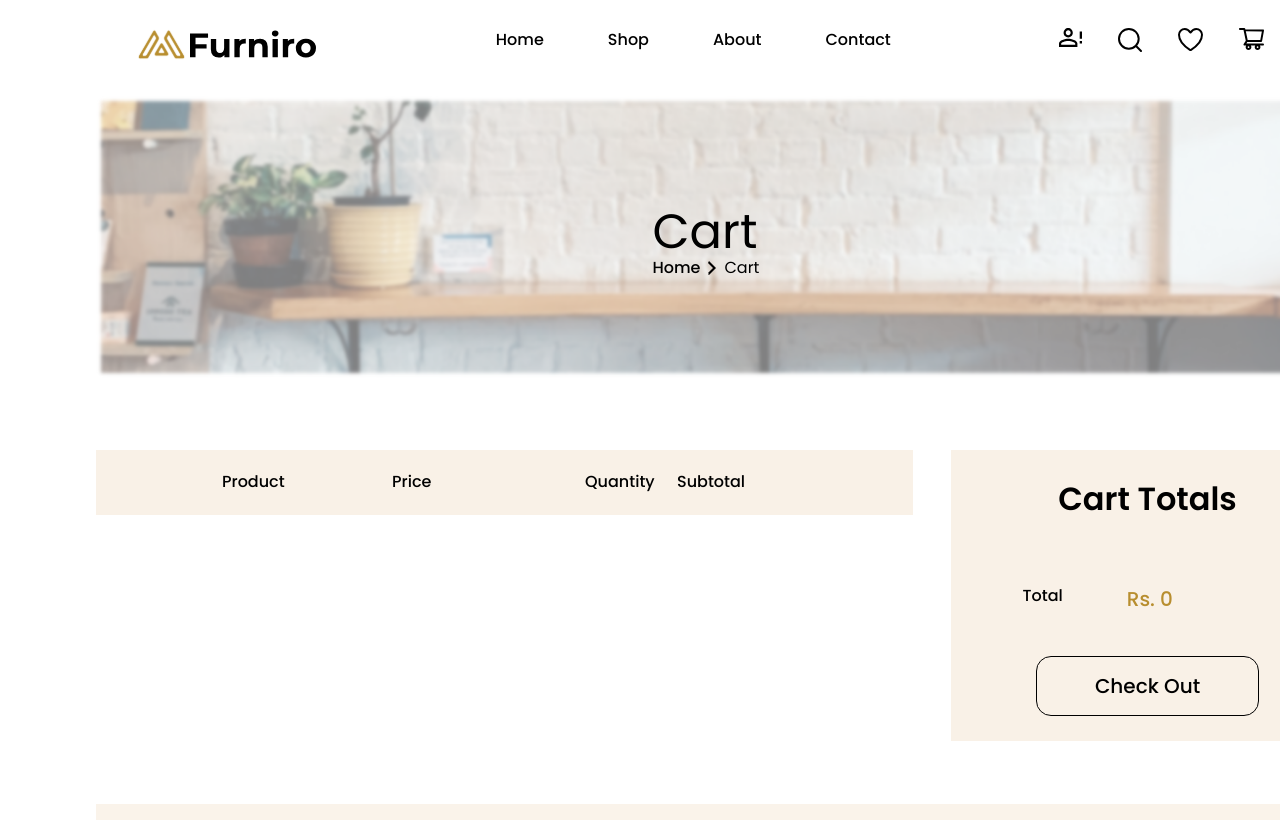
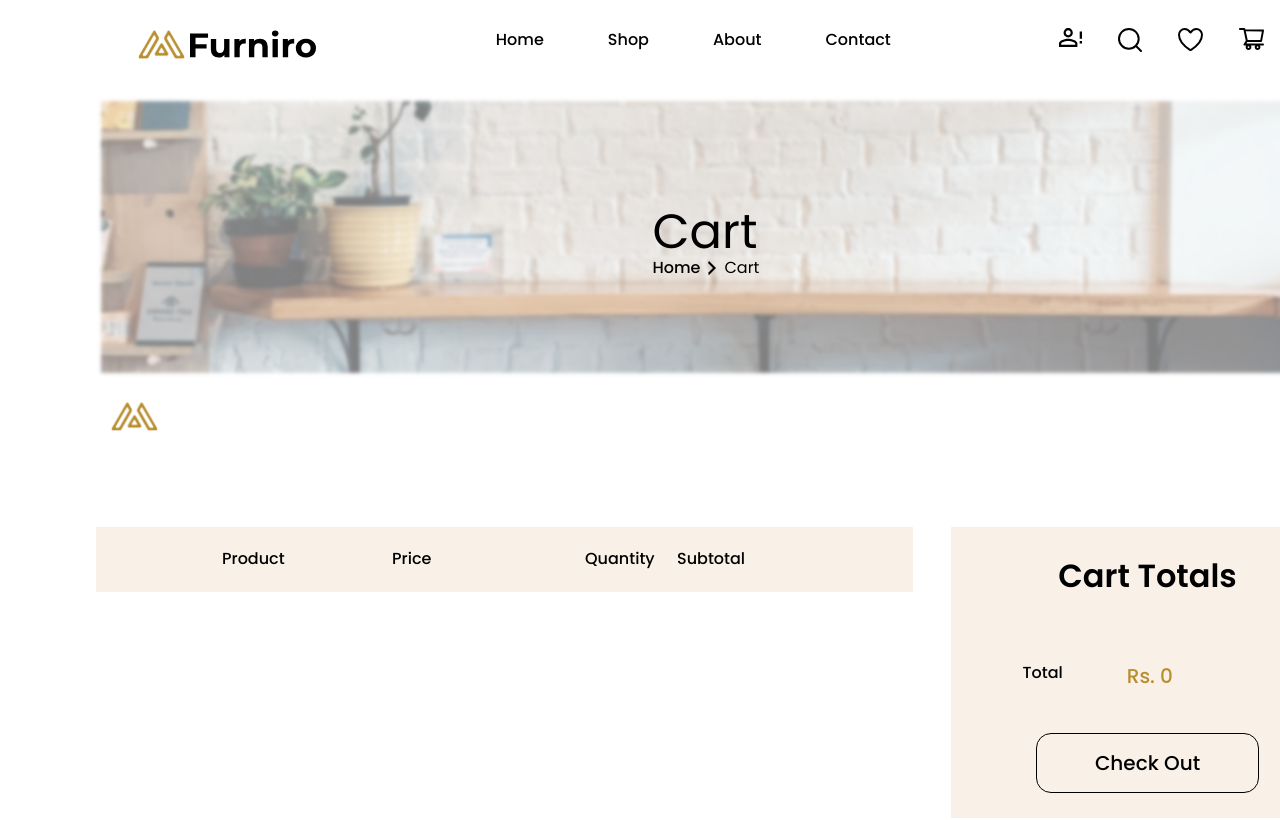
Before and after one commit to LizNgoNgoc/internetShop, a React (Create React App) app: page /cart in a window 1280 px wide. Shown: the top 820 px of the page. Built offline with nearby package versions, Linux system fonts and the light colour scheme.

Commit message:
add logo for cartPage

```diff
--- a/src/Pages/CartPage.jsx
+++ b/src/Pages/CartPage.jsx
@@ -11,7 +11,9 @@ export default function CartPage() {
 
     return <section className="m-auto w-[1440px] mb-14 p-24 font-Poppins relative">
             <img className="w-full" src="./images/shopHeader/banner.png" alt="cart"/>
+            <img src="./images/modal/logo.png" alt="" />
             <div className="absolute top-[13rem] right-0 left-0 w-[135px] m-auto">
+
                 <h3 className="text-[#000000] text-5xl">Cart</h3>
                     <div className="flex gap-2 items-center">
                         <span className="text-[#000000] font-medium text-base">Home </span>
@@ -34,7 +36,7 @@ export default function CartPage() {
                                 <img src={item.img} className='w-[108px]' alt="" />
                                 <p className="w-[152px] text-[#9F9F9F] text-base font-normal">{item.name}</p>
                                 <p className="w-[175px] text-[#9F9F9F] text-base font-normal">{item.price}</p>
-                                <p className="w-[32px] text-black text-base font-normal border-solid border-black rounded-[4px] block p-[2px] border-[1px] px-[10px] py-[4px]">{item.count}</p>
+                                <p className="w-[32px] text-black text-base font-normal border-solid border-black rounded-[4px] block p-[2px] border-[1px] px-[10npx] py-[4px]">{item.count}</p>
                                 <p className="w-[190px] text-black text-base font-normal">{item.price}</p>
                                 <img src="/images/modal/basket.png" className="w-[28px]" alt="" onClick={() => dispatch(deleteToCart(item.id))}/>
                     </div>
```
Also changed, not shown: public/images/modal/logo.png (added).
